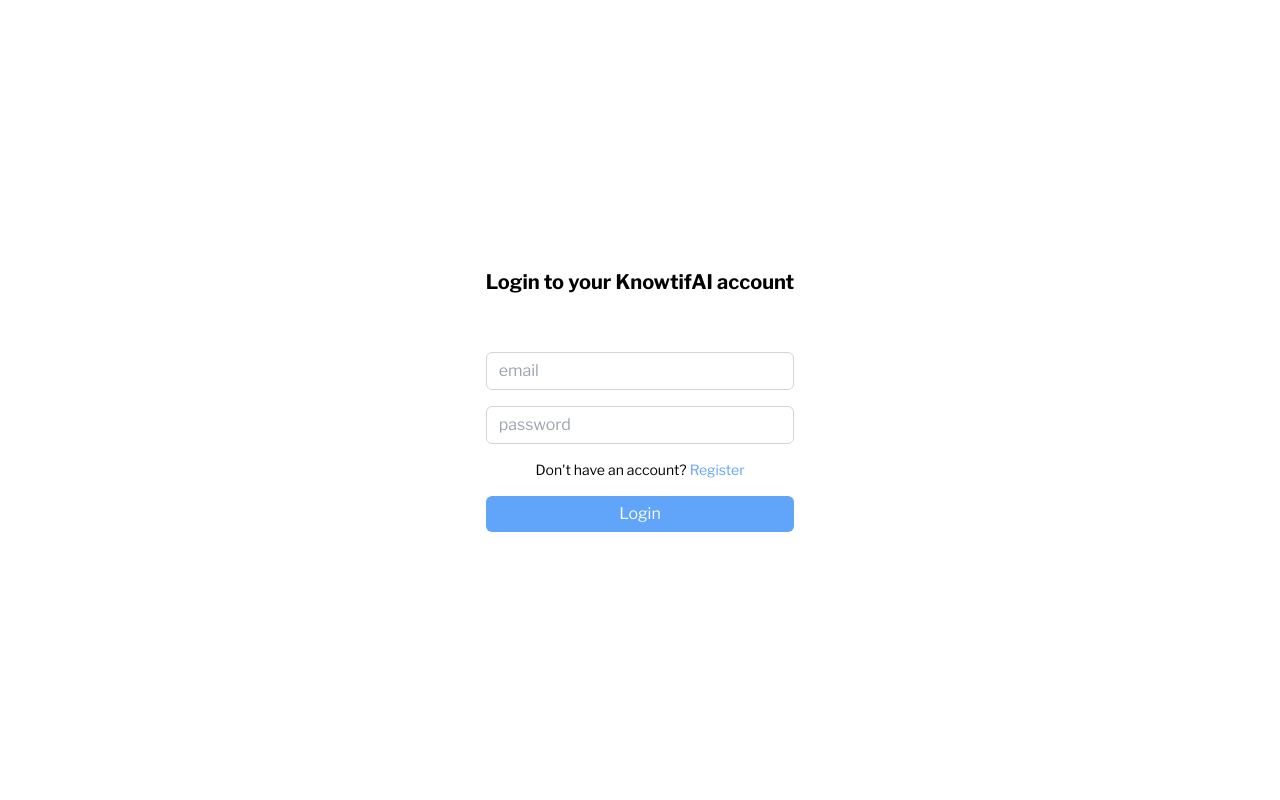
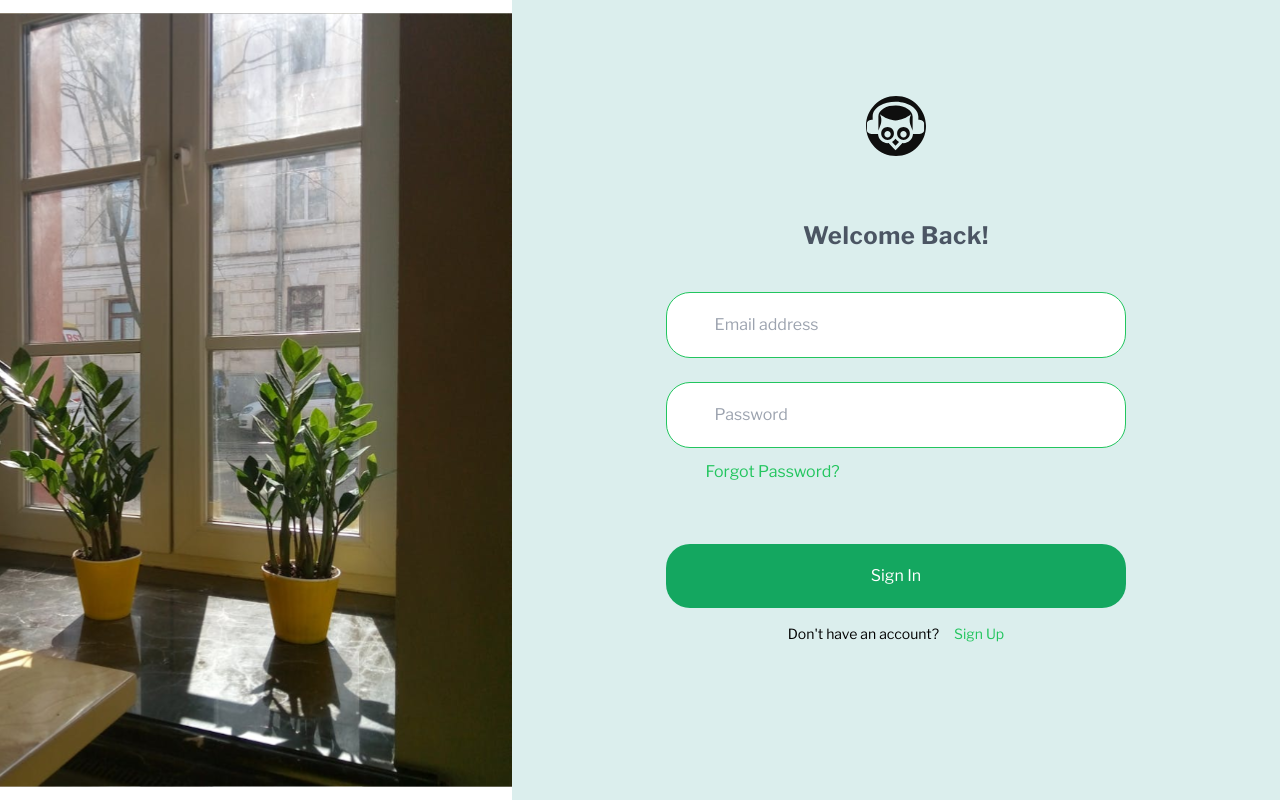
Before and after one commit to ibrahzizo360/intellisenseai, a Next.js app: page /login in a window 1280 px wide. Built offline with nearby package versions, Linux system fonts and the light colour scheme; no server answers.

Commit message:
done with auth screens

```diff
--- a/src/app/login/page.tsx
+++ b/src/app/login/page.tsx
@@ -1,6 +1,7 @@
 'use client'
 import ButtonLoader from '@/components/loaders/button-loader';
 import Axios from '@/utils/axios';
+import Image from 'next/image';
 import {useState} from 'react'
 import { NotificationManager } from 'react-notifications';
 
@@ -36,29 +37,41 @@
     }
 
     return (
-        <main className="h-screen flex mx-auto items-center justify-center">
-            <form method="POST">
-                <div className='space-y-4 flex flex-col items-center'>
-                    <h1 className="text-center text-xl font-bold mb-10">Login to your KnowtifAI account</h1>
+        <main className="h-screen flex">
+            <Image src='/login.svg' className='h-screen w-[40%]' height={0} width={0} sizes='100vh' alt='logo' />
 
-                    <input className="px-3 py-1.5 rounded-md outline-none border border-gray-300 w-full" placeholder="email" type='text'
+            <div className="w-full bg-[#DBEEED]">
+            <form method="POST" onSubmit={handleSubmit} className='mx-auto w-[60%]'>
+                <div className='flex flex-col items-center my-24'>
+
+                <Image src='/logo-round.svg' height={60} width={60} alt='logo' className='' />
+
+                <h1 className="text-center text-2xl font-bold mb-10 mt-16 text-gray-600 tracking-wide">Welcome Back!</h1>
+
+                <input className="px-12 py-5 rounded-3xl  outline-none border border-green-500 w-full mb-6" placeholder="Email address" type='email'
                     value={email} onChange={(e)=> {
                         setEmail(e.target.value)
                     }}/>
-                    <input className="px-3 py-1.5 rounded-md outline-none border border-gray-300 w-full" placeholder="password" type='password'
+                    <input className="px-12 py-5 rounded-3xl  outline-none border border-green-500 w-full mb-3" placeholder="Password" type='password'
                     value={password} onChange={(e)=> {
                         setPassword(e.target.value)
                     }}/>
 
-                    <div>
-                        <p className='text-sm'>Don&apos;t have an account? <a href='/register' className='text-blue-400'>Register</a></p>
+                    <div className='text-left w-full pl-10 mb-8'>
+                        <a href='/forgot-password' className='text-green-500'>Forgot Password?</a>
                     </div>
 
-                    <button type='submit' className='rounded-md px-2 py-1.5 bg-blue-400 text-white w-full hover:bg-blue-200' disabled={loading} onClick={handleSubmit}>
-                        {loading ? <ButtonLoader/> : 'Login'}
+
+                    <button type='submit' className='mt-7 rounded-3xl px-2 py-5 bg-[#14a760] hover:bg-[#3f9c6f] text-white w-full' disabled={loading}>
+                        {loading ? <ButtonLoader/> : 'Sign In'}
                     </button>
+
+                    <div className='mt-4'>
+                        <p className='text-sm'>Don&apos;t have an account? <a href='/register' className='text-green-500 ml-3'>Sign Up</a></p>
+                    </div>
                 </div>
             </form>
+            </div>
         </main>
     )
 }
--- a/src/app/register/page.tsx
+++ b/src/app/register/page.tsx
@@ -1,6 +1,7 @@
 'use client'
 import ButtonLoader from '@/components/loaders/button-loader';
 import Axios from '@/utils/axios';
+import Image from 'next/image';
 import {useState} from 'react'
 import { NotificationManager } from 'react-notifications';
 
@@ -39,31 +40,41 @@
     }
 
     return (
-        <main className="h-screen flex mx-auto items-center justify-center">
-            <form method="POST" onSubmit={handleSubmit}>
-                <div className='space-y-4 flex flex-col items-center'>
-                <h1 className="text-center text-xl font-bold mb-10">Register an account with us</h1>
-                <input className="px-3 py-1.5 rounded-md  outline-none border border-gray-300 w-full" placeholder="Enter email" type='email'
+        <main className="h-screen flex">
+            <Image src='/register.svg' className='h-screen w-[40%]' height={0} width={0} sizes='100vh' alt='logo' />
+
+            <div className="w-full bg-[#DBEEED]">
+            <form method="POST" onSubmit={handleSubmit} className='mx-auto w-[60%]'>
+                <div className='flex flex-col items-center my-24'>
+
+                <Image src='/logo-round.svg' height={60} width={60} alt='logo' className='' />
+
+                <h1 className="text-center text-2xl font-bold mb-10 mt-16 text-gray-600">Register an account with us</h1>
+
+                <input className="px-12 py-5 rounded-3xl  outline-none border border-green-500 w-full mb-6" placeholder="Email address" type='email'
                     value={email} onChange={(e)=> {
                         setEmail(e.target.value)
                     }}/>
-                    <input className="px-3 py-1.5 rounded-md  outline-none border border-gray-300 w-full" placeholder="username" type='text'
+                    <input className="px-12 py-5 rounded-3xl  outline-none border border-green-500 w-full mb-6" placeholder="Username" type='text'
                     value={username} onChange={(e)=> {
                         setUsername(e.target.value)
                     }}/>
-                    <input className="px-3 py-1.5 rounded-md  outline-none border border-gray-300 w-full" placeholder="password" type='password'
+                    <input className="px-12 py-5 rounded-3xl  outline-none border border-green-500 w-full mb-6" placeholder="password" type='password'
                     value={password} onChange={(e)=> {
                         setPassword(e.target.value)
                     }}/>
 
-                    <div>
-                        <p className='text-sm'>Already have an account? <a href='/login' className='text-blue-400'>Login</a></p>
-                    </div>
-                    <button type='submit' className='rounded-md px-2 py-1.5 bg-blue-400 text-white w-full hover:bg-blue-200' disabled={loading}>
+
+                    <button type='submit' className='mt-7 rounded-3xl px-2 py-5 bg-[#14a760] hover:bg-[#3f9c6f] text-white w-full' disabled={loading}>
                         {loading ? <ButtonLoader/> : 'Register'}
                     </button>
+
+                    <div className='mt-4'>
+                        <p className='text-sm'>Already have an account? <a href='/login' className='text-green-500 ml-3'>Login</a></p>
+                    </div>
                 </div>
             </form>
+            </div>
         </main>
     )
 }
```
Also changed, not shown: public/logo-round.svg (added).
